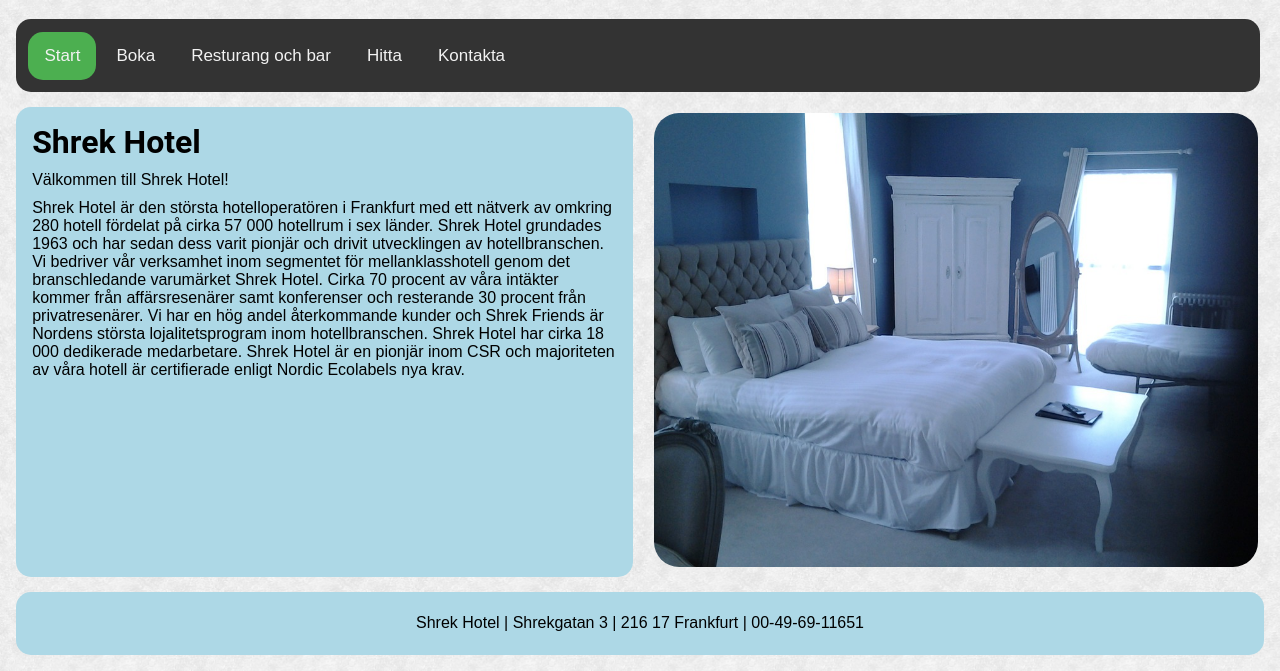
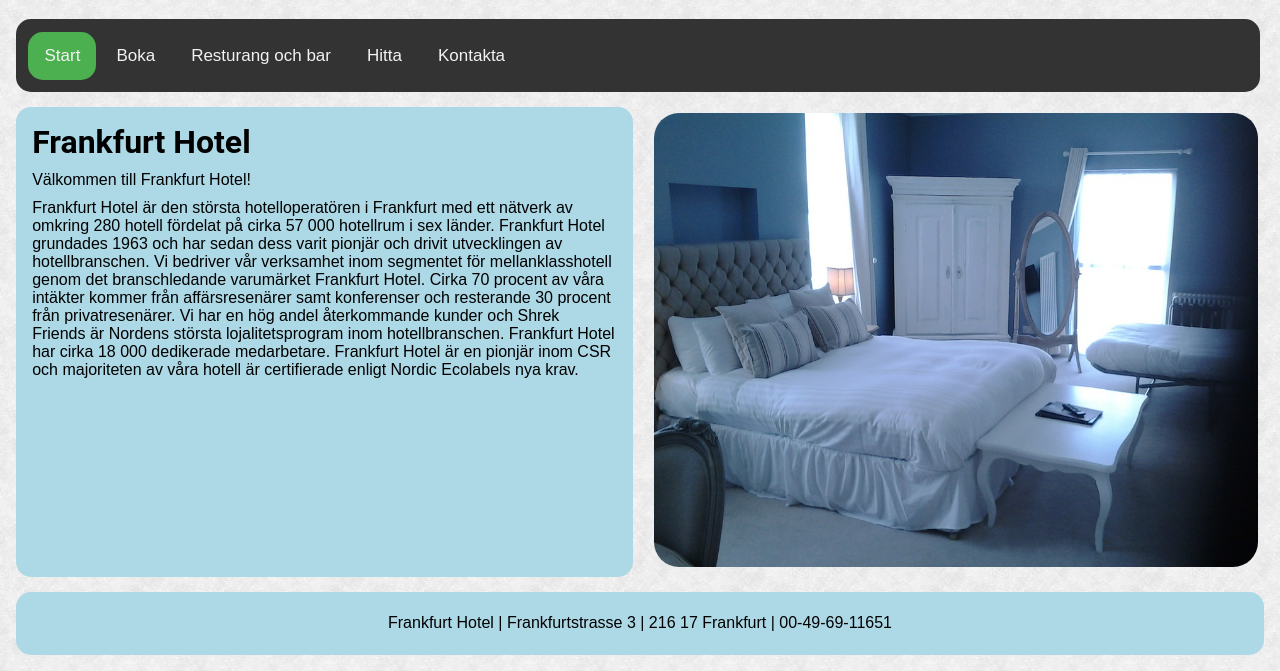
Before and after one commit to movve10/webb10, a plain HTML site: page index.html in a window 1280 px wide. Shown: the part 194-865 px from the top of the page. Drawn offline with Linux system fonts and the light colour scheme.

Commit message:
Shrek Hotel till Frankfurt Hotel, osv

```diff
--- a/index.html
+++ b/index.html
@@ -26,20 +26,20 @@
     </a>
   </nav>
   <div class="left">
-    <h1>Shrek Hotel</h1>
-    <p>Välkommen till Shrek Hotel!</p>
-    <p>Shrek Hotel är den största hotelloperatören i Frankfurt med ett nätverk av omkring 280 hotell fördelat på cirka 57 000 hotellrum i sex länder.
-      Shrek Hotel grundades 1963 och har sedan dess varit pionjär och drivit utvecklingen av hotellbranschen. Vi bedriver vår verksamhet inom segmentet för mellanklasshotell genom det branschledande varumärket Shrek Hotel.
+    <h1>Frankfurt Hotel</h1>
+    <p>Välkommen till Frankfurt Hotel!</p>
+    <p>Frankfurt Hotel är den största hotelloperatören i Frankfurt med ett nätverk av omkring 280 hotell fördelat på cirka 57 000 hotellrum i sex länder.
+      Frankfurt Hotel grundades 1963 och har sedan dess varit pionjär och drivit utvecklingen av hotellbranschen. Vi bedriver vår verksamhet inom segmentet för mellanklasshotell genom det branschledande varumärket Frankfurt Hotel.
       Cirka 70 procent av våra intäkter kommer från affärsresenärer samt konferenser och resterande 30 procent från privatresenärer.
       Vi har en hög andel återkommande kunder och Shrek Friends är Nordens största lojalitetsprogram inom hotellbranschen.
-      Shrek Hotel har cirka 18 000 dedikerade medarbetare.
-      Shrek Hotel är en pionjär inom CSR och majoriteten av våra hotell är certifierade enligt Nordic Ecolabels nya krav.</p>
+      Frankfurt Hotel har cirka 18 000 dedikerade medarbetare.
+      Frankfurt Hotel är en pionjär inom CSR och majoriteten av våra hotell är certifierade enligt Nordic Ecolabels nya krav.</p>
   </div>
   <div class="right">
     <img class="roominside" src="img/roominside.png" alt="photo of hotel romm">
   </div>
   <footer>
-    <p>Shrek Hotel | Shrekgatan 3 | 216 17 Frankfurt | 00-49-69-11651</p>
+    <p>Frankfurt Hotel | Frankfurtstrasse 3 | 216 17 Frankfurt | 00-49-69-11651</p>
   </footer>
   <script>
     function myFunction() {
```
Also changed, not shown: boka.html (+1 -1 lines), hitta.html (+1 -1 lines), kontakta.html (+1 -1 lines), rest.html (+1 -1 lines), tack.html (+1 -1 lines).
